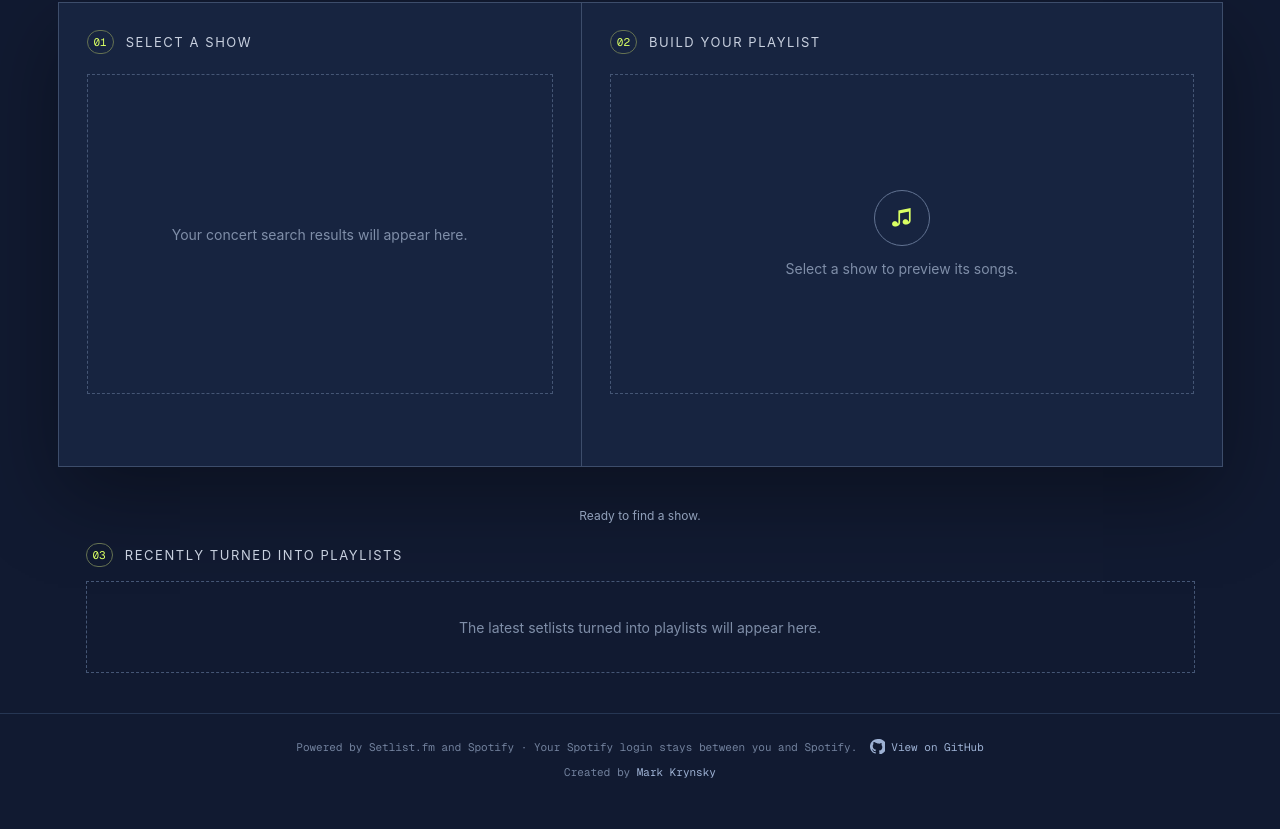
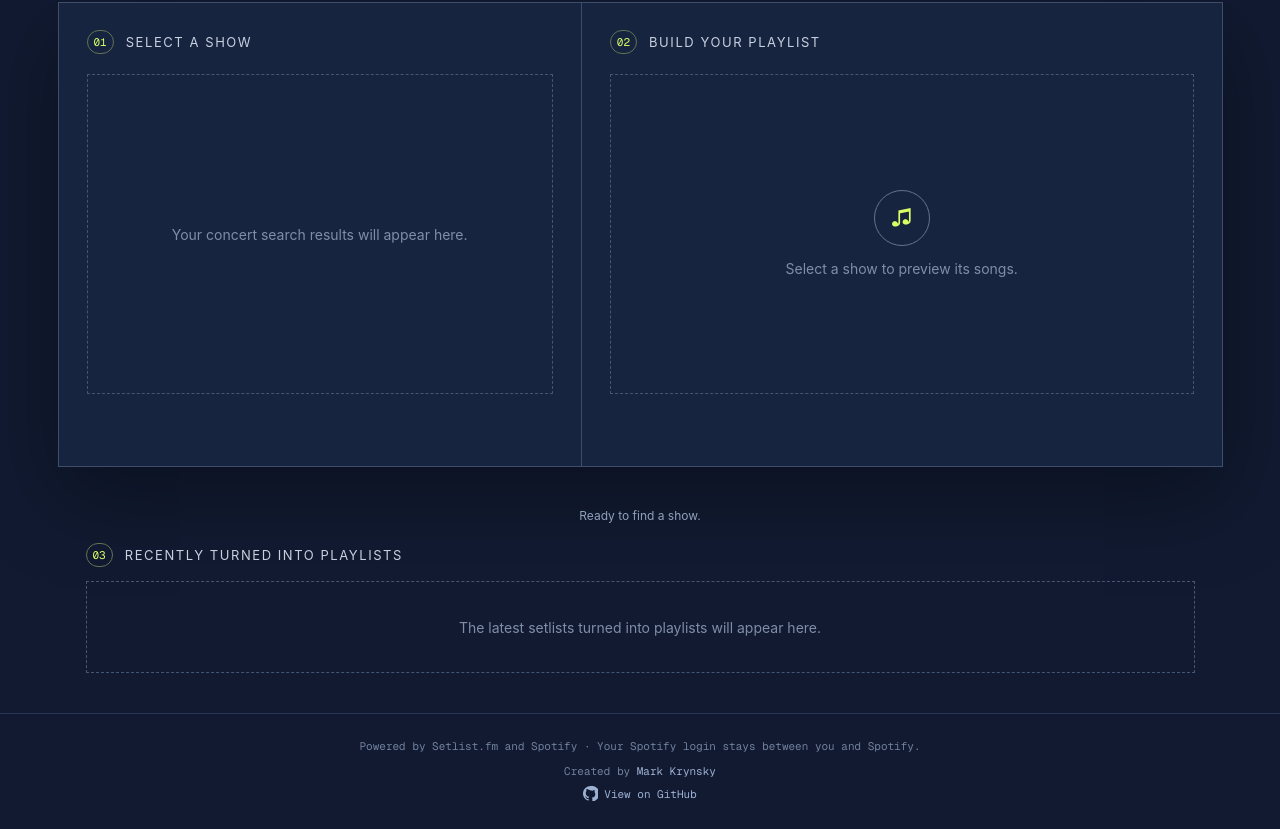
Before and after one commit to krynsky/Setlist-to-Playlist, a Next.js app in the folder app/: page / in a window 1280 px wide. Shown: the part 549-1378 px from the top of the page. Before the commit the page ends 1353 px from the top, so only its background shows below. Built offline with nearby package versions, Linux system fonts and the light colour scheme.

Commit message:
Move GitHub link below creator credit

```diff
--- a/app/app/globals.css
+++ b/app/app/globals.css
@@ -93,11 +93,12 @@ h1 em { color: var(--acid); }
 .success div { min-width: 0; flex: 1; }
 .success strong { font-size: 14px; }
 .success p { margin: 3px 0 0; color: #b8cbb9; font-size: 12px; }
-footer { display: flex; align-items: center; justify-content: center; gap: 13px; padding: 25px; color: #71809c; border-top: 1px solid #263653; text-align: center; font: 11px var(--font-geist-mono); }
+footer { padding: 25px; color: #71809c; border-top: 1px solid #263653; text-align: center; font: 11px var(--font-geist-mono); }
 .github-link { display: inline-flex; align-items: center; gap: 6px; color: #9db1d3; text-decoration: none; white-space: nowrap; }
 .github-link:hover { color: #fff; }
 .github-link svg { width: 15px; height: 15px; }
 .creator-credit { margin: -14px 0 25px; color: #71809c; text-align: center; font: 11px var(--font-geist-mono); }
+.creator-credit > span { display: block; margin-bottom: 8px; }
 .creator-credit a { color: #9db1d3; text-underline-offset: 3px; }
 .creator-credit a:hover { color: #fff; }
 
@@ -127,7 +128,6 @@ footer { display: flex; align-items: center; justify-content: center; gap: 13px;
   .recent-setlist-grid { grid-template-columns: 1fr; }
   .selected-show { flex-direction: column; }
   .selected-show a { align-self: flex-start; }
-  footer { flex-direction: column; gap: 10px; }
 }
 
 @media (prefers-reduced-motion: reduce) {
--- a/app/app/page.tsx
+++ b/app/app/page.tsx
@@ -676,6 +676,11 @@ export default function Home() {
           Powered by Setlist.fm and Spotify · Your Spotify login stays between you
           and Spotify.
         </span>
+      </footer>
+      <p className="creator-credit">
+        <span>
+          Created by <a href="https://krynsky.com/">Mark Krynsky</a>
+        </span>
         <a
           className="github-link"
           href="https://github.com/krynsky/Setlist-to-Playlist"
@@ -689,9 +694,6 @@ export default function Home() {
           </svg>
           <span>View on GitHub</span>
         </a>
-      </footer>
-      <p className="creator-credit">
-        Created by <a href="https://krynsky.com/">Mark Krynsky</a>
       </p>
     </main>
   );
```
